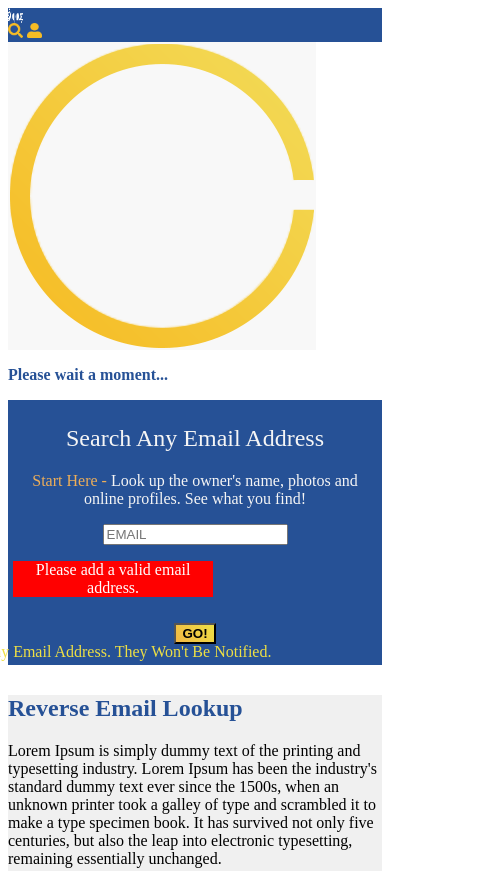
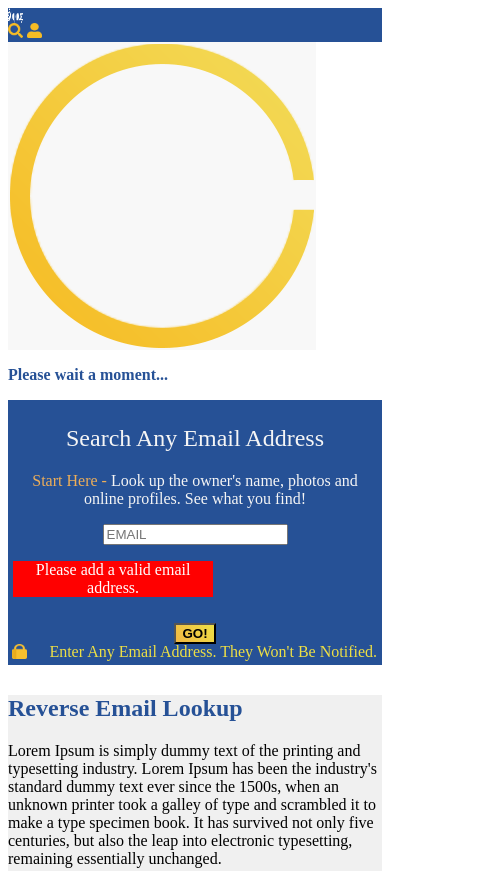
Before and after one commit to ajain27/ltvco-vanillaJS, a website: page views/home.html in a window 390 px wide. Shown: the top 871 px of the page, 494 px wide, since content can reach past the window. Drawn offline with Linux system fonts and the light colour scheme.

Commit message:
CSS changes

```diff
--- a/styles/home.css
+++ b/styles/home.css
@@ -59,7 +59,7 @@
 
 .lock {
     position: absolute;
-    left: -5px;
+    left: 30%;
     height: 15px;
     width: 15px;
 }
@@ -71,7 +71,7 @@
 
 .ltvco-info {
     color: #eddf45;
-    left: 1%;
+    left: 31%;
     position: relative;
     line-height: 16px;
 }
@@ -129,20 +129,17 @@
 
     .ltvco-banner .lock {
         position: absolute;
-        left: -28%;
+        left: 3%;
     }
 
     .ltvco-banner .ltvco-info {
-        left: -24%;
+        left: 5%;
         position: relative;
-        text-align: left;
+        /* text-align: left; */
     }
 
     .footer-info {
         display: block !important;
-    }
-
-    .footer-info {
         position: relative;
         left: 8%;
     }
--- a/views/home.html
+++ b/views/home.html
@@ -176,8 +176,8 @@
                 <input type="button" class="btn p-3 w-100 go-btn" value="GO!" id="search" onclick="search()"></button>
             </div>
         </div>
-        <div class="form-group d-flex m-2 lock-info">
-            <img src="../assets/PNGs/lock@2x.png" alt="lock" class="lock">
+        <div class="form-group d-flex m-2">
+            <img src="../assets/PNGs/lock@2x.png" alt="lock" class="lock" style="position: relative; left: 30%;">
             <span class="ltvco-info">Enter Any Email Address. They Won't Be Notified.</span>
         </div>
     </div>
```
